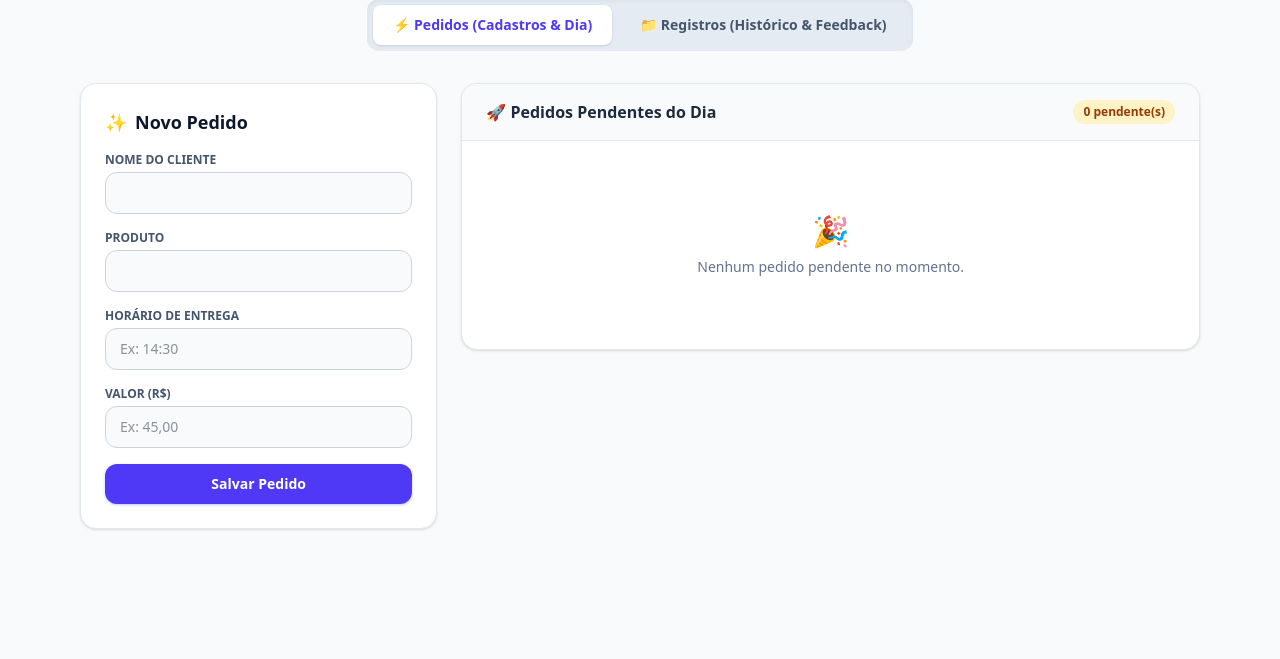
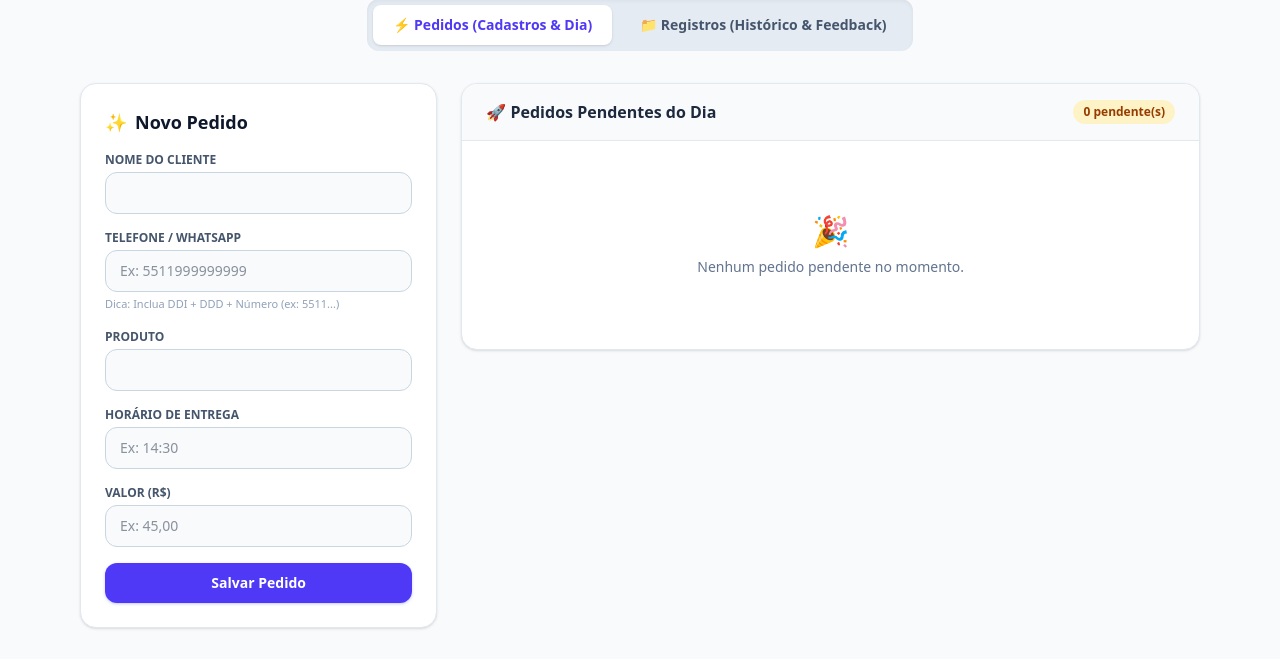
Before and after one commit to KNzinn1207/organizador-de-vendas-app, a Flask app: page / in a window 1280 px wide. Shown: the part 141-800 px from the top of the page. Run offline with Flask 3, Linux system fonts and the light colour scheme; the visitor is signed in with stand-in values (Sample User, id 1); data that the repository does not hold is empty.

Commit message:
Adiciona campo telefone e link do whatsapp aos pedidos

```diff
--- a/app.py
+++ b/app.py
@@ -23,7 +23,7 @@ login_manager.init_app(app)
 login_manager.login_view = 'login'
 
 
-# 1. MODELOS DO BANCO DE DADOS (Devem vir PRIMEIRO)
+# 1. MODELOS DO BANCO DE DADOS
 class User(UserMixin, db.Model):
   id = db.Column(db.Integer, primary_key=True)
   email = db.Column(db.String(150), unique=True, nullable=False)
@@ -40,6 +40,9 @@ class User(UserMixin, db.Model):
 class Pedido(db.Model):
   id = db.Column(db.Integer, primary_key=True)
   nome_cliente = db.Column(db.String(100), nullable=False)
+  telefone = db.Column(
+      db.String(30), nullable=False
+  )  # Novo campo de Telefone / WhatsApp
   produto = db.Column(db.String(100), nullable=False)
   horario = db.Column(db.String(50), nullable=False)
   valor = db.Column(db.String(50), nullable=False)
@@ -48,7 +51,7 @@ class Pedido(db.Model):
   user_id = db.Column(db.Integer, db.ForeignKey('user.id'), nullable=False)
 
 
-# 2. CRIAÇÃO DAS TABELAS (Executado DEPOIS que os modelos já existem)
+# 2. CRIAÇÃO DAS TABELAS
 with app.app_context():
   db.create_all()
 
@@ -67,16 +70,13 @@ def login():
     user = User.query.filter_by(email=email).first()
 
     if user and check_password_hash(user.senha, senha):
-      # Se for admin, deixa entrar direto
       if user.is_admin:
         login_user(user)
         return redirect(url_for('admin_painel'))
 
-      # Se não for admin e a conta estiver bloqueada
       if not user.ativo:
         return redirect(url_for('aguardando_aprovacao'))
 
-      # Conta aprovada normal
       login_user(user)
       return redirect(url_for('index'))
     else:
@@ -96,7 +96,6 @@ def register():
       flash('Este e-mail já está cadastrado.', 'warning')
       return redirect(url_for('register'))
 
-    # Verifica se já existe algum usuário no sistema
     total_usuarios = User.query.count()
     primeiro_usuario = total_usuarios == 0
 
@@ -172,13 +171,15 @@ def index():
 
   if request.method == 'POST':
     nome_cliente = request.form.get('nome_cliente')
+    telefone = request.form.get('telefone')  # Capturando o telefone
     produto = request.form.get('produto')
     horario = request.form.get('horario')
     valor = request.form.get('valor')
 
-    if nome_cliente and produto and horario and valor:
+    if nome_cliente and telefone and produto and horario and valor:
       novo_pedido = Pedido(
           nome_cliente=nome_cliente,
+          telefone=telefone,
           produto=produto,
           horario=horario,
           valor=valor,
--- a/templates/index.html
+++ b/templates/index.html
@@ -71,6 +71,12 @@
                                     class="w-full px-3.5 py-2.5 bg-slate-50 border border-slate-300 rounded-xl text-sm focus:outline-none focus:ring-2 focus:ring-indigo-500 focus:bg-white transition">
                             </div>
                             <div>
+                                <label for="telefone" class="block text-xs font-bold text-slate-600 uppercase mb-1">Telefone / WhatsApp</label>
+                                <input type="text" id="telefone" name="telefone" placeholder="Ex: 5511999999999" required
+                                    class="w-full px-3.5 py-2.5 bg-slate-50 border border-slate-300 rounded-xl text-sm focus:outline-none focus:ring-2 focus:ring-indigo-500 focus:bg-white transition">
+                                <span class="text-[11px] text-slate-400 mt-1 block">Dica: Inclua DDI + DDD + Número (ex: 5511...)</span>
+                            </div>
+                            <div>
                                 <label for="produto" class="block text-xs font-bold text-slate-600 uppercase mb-1">Produto</label>
                                 <input type="text" id="produto" name="produto" required
                                     class="w-full px-3.5 py-2.5 bg-slate-50 border border-slate-300 rounded-xl text-sm focus:outline-none focus:ring-2 focus:ring-indigo-500 focus:bg-white transition">
@@ -107,6 +113,7 @@
                                         <thead>
                                             <tr class="border-b border-slate-200 text-xs font-bold text-slate-400 uppercase tracking-wider">
                                                 <th class="pb-3 px-2">Cliente</th>
+                                                <th class="pb-3 px-2">Telefone</th>
                                                 <th class="pb-3 px-2">Produto</th>
                                                 <th class="pb-3 px-2">Horário</th>
                                                 <th class="pb-3 px-2">Valor</th>
@@ -117,11 +124,15 @@
                                             {% for p in pendentes %}
                                             <tr class="hover:bg-slate-50/80 transition">
                                                 <td class="py-3 px-2 font-medium text-slate-900">{{ p.nome_cliente }}</td>
+                                                <td class="py-3 px-2 text-slate-600">{{ p.telefone }}</td>
                                                 <td class="py-3 px-2 text-slate-600">{{ p.produto }}</td>
                                                 <td class="py-3 px-2 text-slate-600">{{ p.horario }}</td>
                                                 <td class="py-3 px-2 text-slate-900 font-semibold">R$ {{ p.valor }}</td>
-                                                <td class="py-3 px-2 text-right space-x-1">
-                                                    <a href="{{ url_for('alternar_status', id=p.id) }}" class="inline-flex items-center bg-emerald-50 hover:bg-emerald-100 text-emerald-700 font-medium px-2.5 py-1.5 rounded-lg text-xs transition" title="Marcar como Entregue">
+                                                <td class="py-3 px-2 text-right space-x-1 whitespace-nowrap">
+                                                    <a href="https://wa.me/{{ p.telefone }}" target="_blank" class="inline-flex items-center bg-emerald-50 hover:bg-emerald-100 text-emerald-700 font-medium px-2 py-1.5 rounded-lg text-xs transition" title="Abrir WhatsApp">
+                                                        💬 WhatsApp
+                                                    </a>
+                                                    <a href="{{ url_for('alternar_status', id=p.id) }}" class="inline-flex items-center bg-indigo-50 hover:bg-indigo-100 text-indigo-700 font-medium px-2.5 py-1.5 rounded-lg text-xs transition" title="Marcar como Entregue">
                                                         ✔ Entregar
                                                     </a>
                                                     <a href="{{ url_for('apagar', id=p.id) }}" onclick="return confirm('Deseja realmente apagar este pedido?');" class="inline-flex items-center bg-rose-50 hover:bg-rose-100 text-rose-600 font-medium px-2.5 py-1.5 rounded-lg text-xs transition" title="Apagar">
@@ -163,10 +174,11 @@
                                 <thead>
                                     <tr class="border-b border-slate-200 text-xs font-bold text-slate-400 uppercase tracking-wider">
                                         <th class="pb-3 px-2">Cliente</th>
+                                        <th class="pb-3 px-2">Telefone</th>
                                         <th class="pb-3 px-2">Produto</th>
                                         <th class="pb-3 px-2">Horário</th>
                                         <th class="pb-3 px-2">Valor</th>
-                                        <th class="pb-3 px-2">Feedback do Cliente</th>
+                                        <th class="pb-3 px-2">Feedback</th>
                                         <th class="pb-3 px-2 text-right">Ações</th>
                                     </tr>
                                 </thead>
@@ -174,6 +186,7 @@
                                     {% for p in entregues %}
                                     <tr class="hover:bg-slate-50/80 transition">
                                         <td class="py-3 px-2 font-medium text-slate-900">{{ p.nome_cliente }}</td>
+                                        <td class="py-3 px-2 text-slate-600">{{ p.telefone }}</td>
                                         <td class="py-3 px-2 text-slate-600">{{ p.produto }}</td>
                                         <td class="py-3 px-2 text-slate-600">{{ p.horario }}</td>
                                         <td class="py-3 px-2 text-slate-900 font-semibold">R$ {{ p.valor }}</td>
@@ -181,11 +194,13 @@
                                             {% if p.feedback %}
                                                 <span class="text-emerald-700 bg-emerald-50 px-2.5 py-1 rounded-lg text-xs inline-block font-medium border border-emerald-100">💬 "{{ p.feedback }}"</span>
                                             {% else %}
-                                                <span class="text-slate-400 italic text-xs">Sem feedback registrado</span>
+                                                <span class="text-slate-400 italic text-xs">Sem feedback</span>
                                             {% endif %}
                                         </td>
-                                        <td class="py-3 px-2 text-right space-x-1">
-                                            <!-- Botão que abre o campo/modal de Feedback -->
+                                        <td class="py-3 px-2 text-right space-x-1 whitespace-nowrap">
+                                            <a href="https://wa.me/{{ p.telefone }}" target="_blank" class="inline-flex items-center bg-emerald-50 hover:bg-emerald-100 text-emerald-700 font-medium px-2 py-1.5 rounded-lg text-xs transition" title="Abrir WhatsApp">
+                                                💬 WhatsApp
+                                            </a>
                                             <button onclick="abrirModalFeedback('{{ p.id }}')" class="inline-flex items-center bg-indigo-50 hover:bg-indigo-100 text-indigo-700 font-medium px-2.5 py-1.5 rounded-lg text-xs transition">
                                                 📝 Feedback
                                             </button>
@@ -195,7 +210,7 @@
                                         </td>
                                     </tr>
 
-                                    <!-- Modal de Feedback embutido para cada item -->
+                                    <!-- Modal de Feedback -->
                                     <div id="modal-feedback-{{ p.id }}" class="fixed inset-0 bg-slate-900/50 backdrop-blur-xs hidden z-50 flex items-center justify-center p-4">
                                         <div class="bg-white rounded-2xl max-w-md w-full p-6 shadow-xl border border-slate-100">
                                             <div class="flex justify-between items-center mb-4">
@@ -239,6 +254,7 @@
                                 <thead>
                                     <tr class="border-b border-slate-200 text-xs font-bold text-slate-400 uppercase tracking-wider">
                                         <th class="pb-3 px-2">Cliente</th>
+                                        <th class="pb-3 px-2">Telefone</th>
                                         <th class="pb-3 px-2">Produto</th>
                                         <th class="pb-3 px-2">Horário</th>
                                         <th class="pb-3 px-2">Valor</th>
@@ -249,6 +265,7 @@
                                     {% for p in todos %}
                                     <tr class="hover:bg-slate-50/80 transition">
                                         <td class="py-3 px-2 font-medium text-slate-900">{{ p.nome_cliente }}</td>
+                                        <td class="py-3 px-2 text-slate-600">{{ p.telefone }}</td>
                                         <td class="py-3 px-2 text-slate-600">{{ p.produto }}</td>
                                         <td class="py-3 px-2 text-slate-600">{{ p.horario }}</td>
                                         <td class="py-3 px-2 text-slate-900 font-semibold">R$ {{ p.valor }}</td>
```
